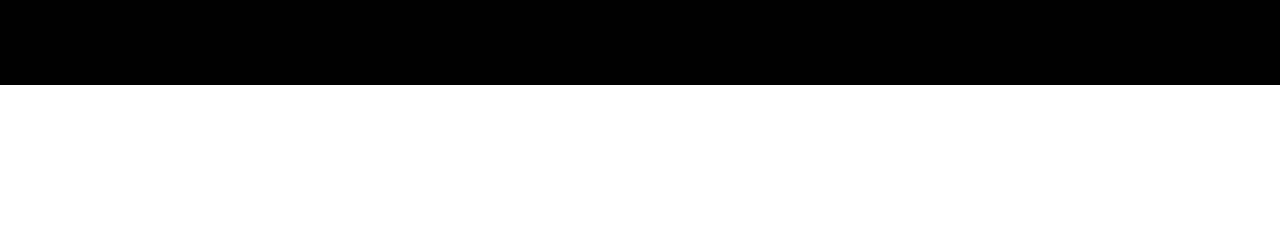
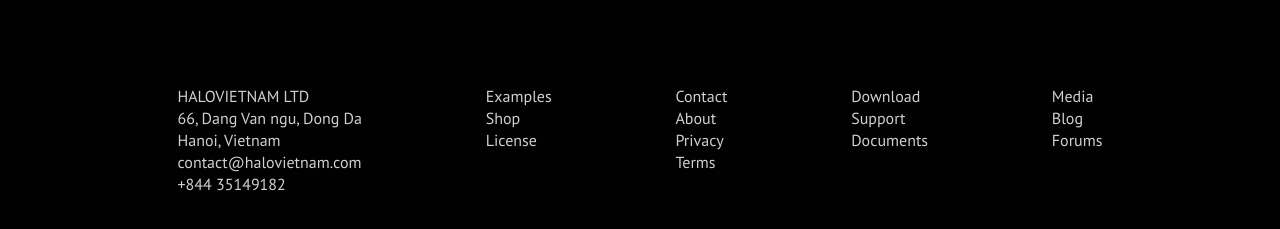
Before and after one commit to victornns/one-digital-front-end-test, a website: page app/views/templates/index.html in a window 1280 px wide. Shown: the part 1985-2214 px from the top of the page. Before the commit the page ends 2070 px from the top, so only its background shows below. Drawn offline with nearby package versions, Linux system fonts and the light colour scheme; files that its build step writes are made by us from their sources; files whose address does not match are found by name.

Commit message:
created footer

```diff
--- a/app/styles/sass/components/_footer.scss
+++ b/app/styles/sass/components/_footer.scss
@@ -0,0 +1,24 @@
+.footer {
+    padding-bottom: 100px;
+    background-color: #010101;
+    color: #d0d0d0;
+    font-size: px-to-rem(16px);
+    line-height: px-to-rem(22px);
+
+    &__wrapper {
+        display: flex;
+        justify-content: space-between;
+    }
+
+    @media screen and (max-width: 768px) {
+        padding-bottom: 60px;
+
+        &__wrapper {
+            flex-direction: column;
+        }
+
+        ul {
+            margin-top: 20px;
+        }
+    }
+}
--- a/app/views/templates/index.html
+++ b/app/views/templates/index.html
@@ -232,7 +232,46 @@
         </div>
     </section>
 
+    <footer class="footer">
+        <div class="container">
 
+            <div class="footer__wrapper">
+                <p>
+                    HALOVIETNAM LTD <br/>
+                    66, Dang Van ngu, Dong Da <br/>
+                    Hanoi, Vietnam <br/>
+                    contact@halovietnam.com <br/>
+                    +844 35149182
+                </p>
+
+                <ul>
+                    <li><a href="#">Examples</a></li>
+                    <li><a href="#">Shop</a></li>
+                    <li><a href="#">License</a></li>
+                </ul>
+
+                <ul>
+                    <li><a href="#">Contact</a></li>
+                    <li><a href="#">About</a></li>
+                    <li><a href="#">Privacy</a></li>
+                    <li><a href="#">Terms</a></li>
+                </ul>
+
+                <ul>
+                    <li><a href="#">Download</a></li>
+                    <li><a href="#">Support</a></li>
+                    <li><a href="#">Documents</a></li>
+                </ul>
+
+                <ul>
+                    <li><a href="#">Media</a></li>
+                    <li><a href="#">Blog</a></li>
+                    <li><a href="#">Forums</a></li>
+                </ul>
+            </div>
+
+        </div>
+    </footer>
 
 
 
```
